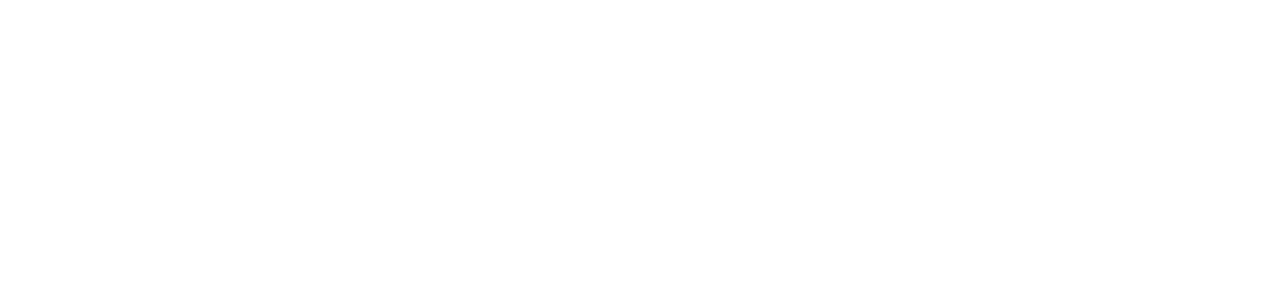
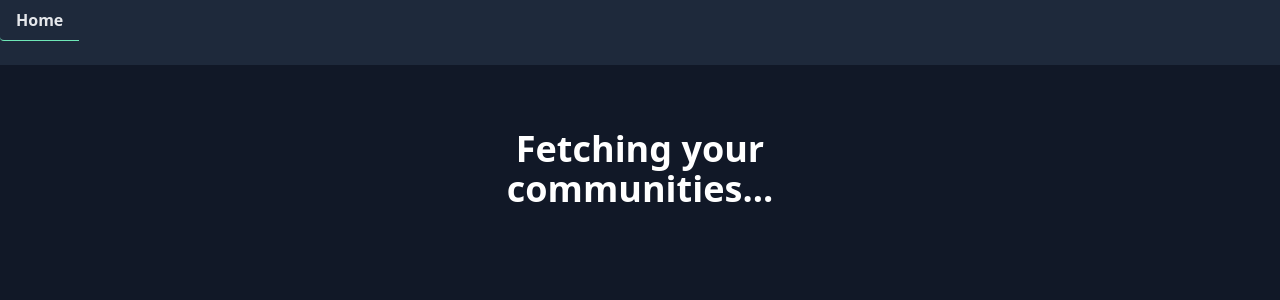
Before and after one commit to kenny-io/Collab-Dash, a Next.js app: page /roles in a window 1280 px wide. Shown: the top 300 px of the page. Built offline with nearby package versions, Linux system fonts and the light colour scheme.

Commit message:
encode redirect url

```diff
--- a/pages/index.tsx
+++ b/pages/index.tsx
@@ -3,7 +3,16 @@ import type { NextPage } from "next";
 import Head from "next/head";
 import Link from "next/link";
 import { useEffect, useState } from "react";
+
 const Home: NextPage = () => {
+  const [communities, setCommunities] = useState([]);
+  const [url, setUrl] = useState("");
+  useEffect(() => {
+    setUrl(window.location.href);
+    if (localStorage.getItem("communities")) {
+      setCommunities(JSON.parse(localStorage.getItem("communities") ?? ""));
+    }
+  }, []);
   return (
     <div>
       <Head>
@@ -38,23 +47,27 @@ const Home: NextPage = () => {
                   in one place
                 </h1>
                 <p className="leading-normal text-base md:text-2xl mb-8 text-center md:text-left text-gray-200 ">
-                  Connect your wallet, authenticate with Discord, and see all
-                  your communities and roles.
+                  Connect your wallet, authenticate with Discord, and see your
+                  communities and roles.
                 </p>
                 <div className="flex sm:flex-row flex-col gap-2">
                   <Link
-                    href="https://login.collab.land/?redirect_uri=https://collab-communities.netlify.app/roles"
-                    className="mx-auto lg:mx-0 hover: bg-gradient-to-r from-yellow-600 to-pink-500  text-white font-bold rounded-full my-6 py-4 px-8 shadow-lg"
+                    href={`https://login.collab.land/?redirect_uri=${encodeURIComponent(
+                      url + "/roles"
+                    )}`}
+                    className="mx-auto lg:mx-0 hover: bg-gradient-to-r from-yellow-600 to-pink-500 text-white font-bold rounded-full my-6 py-4 px-8 shadow-lg"
                   >
                     Login with Collab.Land
                   </Link>
-
+                  {/* show button if communities are present */}
+                  {communities.length > 0 && (
                     <Link
                       href="/roles"
                       className="mx-auto lg:mx-0 hover: bg-gradient-to-r from-purple-600 to-green-500  text-white font-bold rounded-full my-6 py-4 px-8 shadow-lg"
                     >
                       See Communities
                     </Link>
+                  )}
                 </div>
               </div>
 
--- a/pages/roles.tsx
+++ b/pages/roles.tsx
@@ -2,6 +2,7 @@ import type { NextPage } from "next";
 import Head from "next/head";
 import { useEffect, useState } from "react";
 import { getQueryParam } from "../utils";
+import Link from "next/link";
 
 const Roles: NextPage = () => {
   type CommunityType = {
@@ -69,7 +70,16 @@ const Roles: NextPage = () => {
         />
         <link rel="icon" href="/favicon.ico" />
       </Head>
-      <main className="text-white">
+      <main className="text-white bg-slate-800">
+        {/* add a home button on the top left */}
+        <div className="flex justify-between ">
+          <Link
+            href="/"
+            className="hover:text-gray-600 border-b text-gray-200 mb-6 border-emerald-300 font-bold py-2 px-4 rounded-l"
+          >
+            Home
+          </Link>
+        </div>
         <section className="dark:bg-gray-900 h-auto ">
           {communities.length > 0 ? (
             <div className="flex flex-wrap -m-3 p-32">
@@ -128,7 +138,15 @@ const Roles: NextPage = () => {
               })}
             </div>
           ) : (
-            <h1>We are fetching your communities...</h1>
+            <section className="bg-gray-900 text-white h-screen">
+              <div className="mx-auto max-w-screen-xl px-4 py-16 sm:px-6 lg:px-8">
+                <div className="mx-auto max-w-lg text-center">
+                  <h2 className="text-3xl font-bold sm:text-4xl">
+                    Fetching your communities...
+                  </h2>
+                </div>
+              </div>
+            </section>
           )}
         </section>
       </main>
```
Lines whose indentation alone changed are shown as unchanged.
